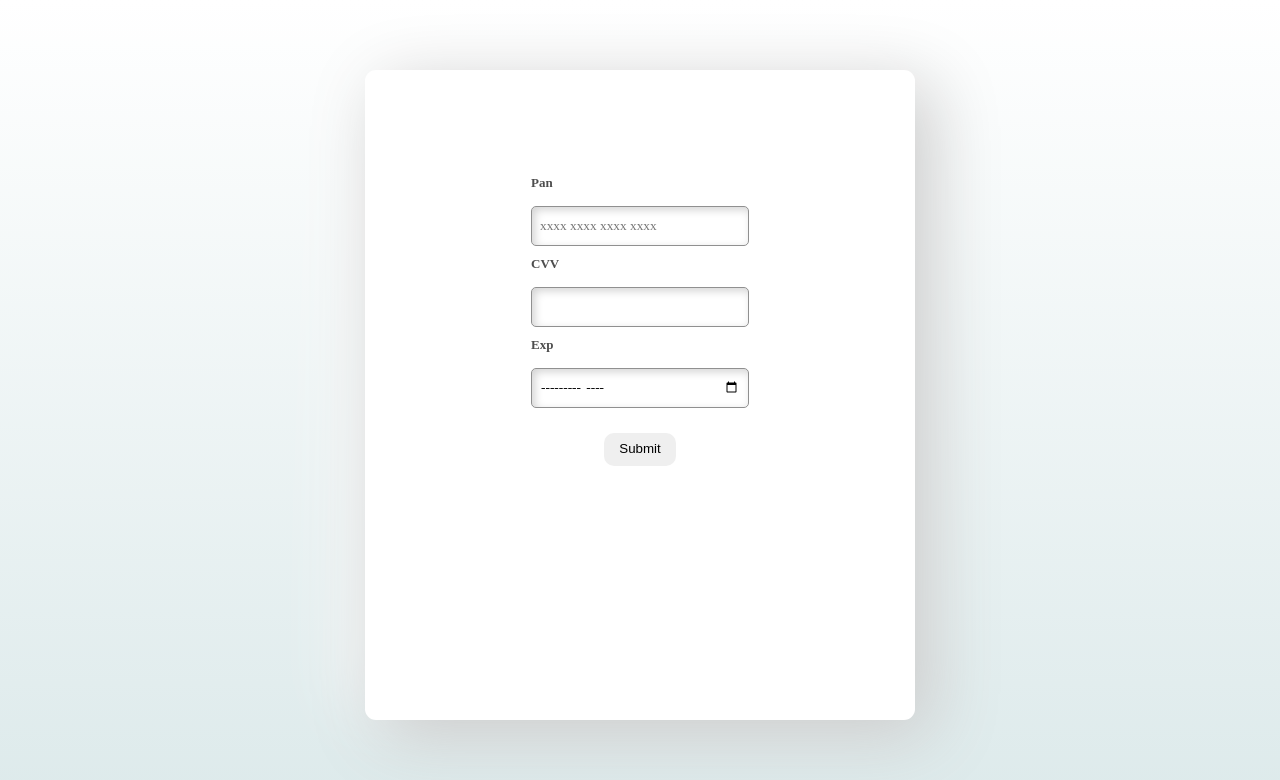
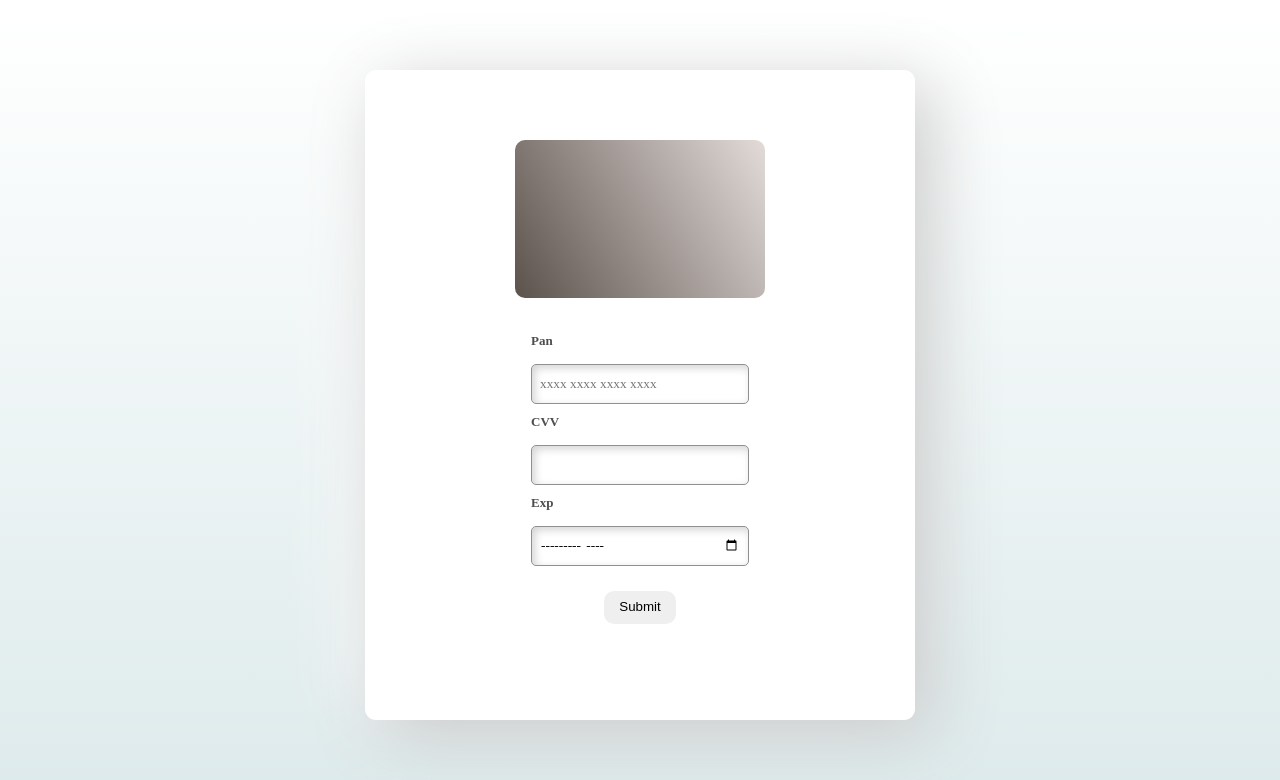
Before and after one commit to KarmenK1997/LevelUp-Task, a React (Create React App) app: page / in a window 1280 px wide. Shown: the top 780 px of the page. Built offline with nearby package versions, Linux system fonts and the light colour scheme.

Commit message:
Add animated gradient

```diff
--- a/src/App.css
+++ b/src/App.css
@@ -34,6 +34,44 @@
   font-family: "Wix Madefor Display";
   font-size: 14px;
 }
+
+
+@property --c1 {
+  syntax: '<color>';
+  inherits: false;
+  initial-value: rgba(92, 82, 76, 1);
+}
+
+@property --c2 {
+  syntax: '<color>';
+  inherits: false;
+  initial-value: rgba(226, 219, 216, 1);
+}
+
+.creditCard {
+  width: 250px;
+  aspect-ratio: calc(85.6/54);
+  border: 1px;
+  border-radius: 10px;
+  background: rgb(92, 82, 76);
+  position: relative;
+  overflow: hidden;
+  background: linear-gradient(60deg, var(--c1), var(--c2) 100%);
+  transition: --c1 0.9s, --c2 0.9s;
+}
+
+
+.creditCard.amex {
+  --c1: rgba(103, 109, 93, 1);
+  --c2: rgba(198, 202, 146, 1);
+}
+
+.creditCard.visa {
+  --c1: rgba(61, 72, 73, 1);
+  --c2: rgba(141, 205, 204, 1);
+  opacity: 1;
+}
+
 
 .CCDate {
   font-size: 17px;
```
